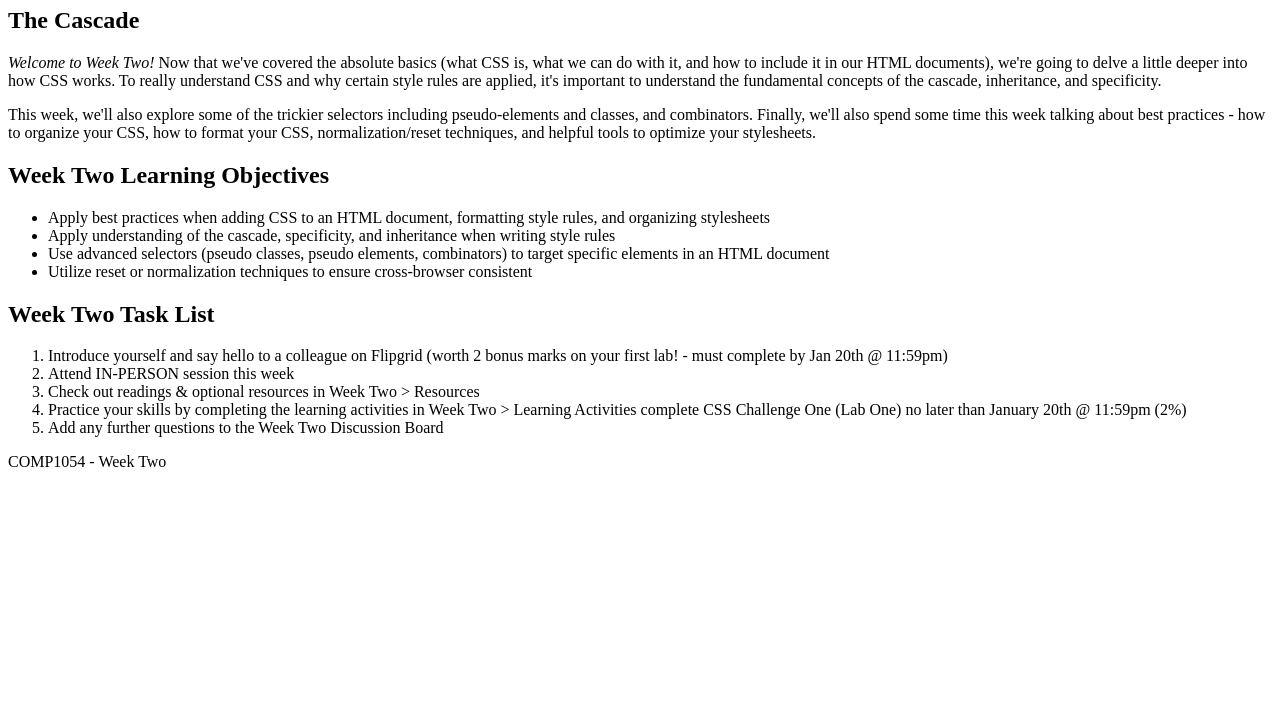
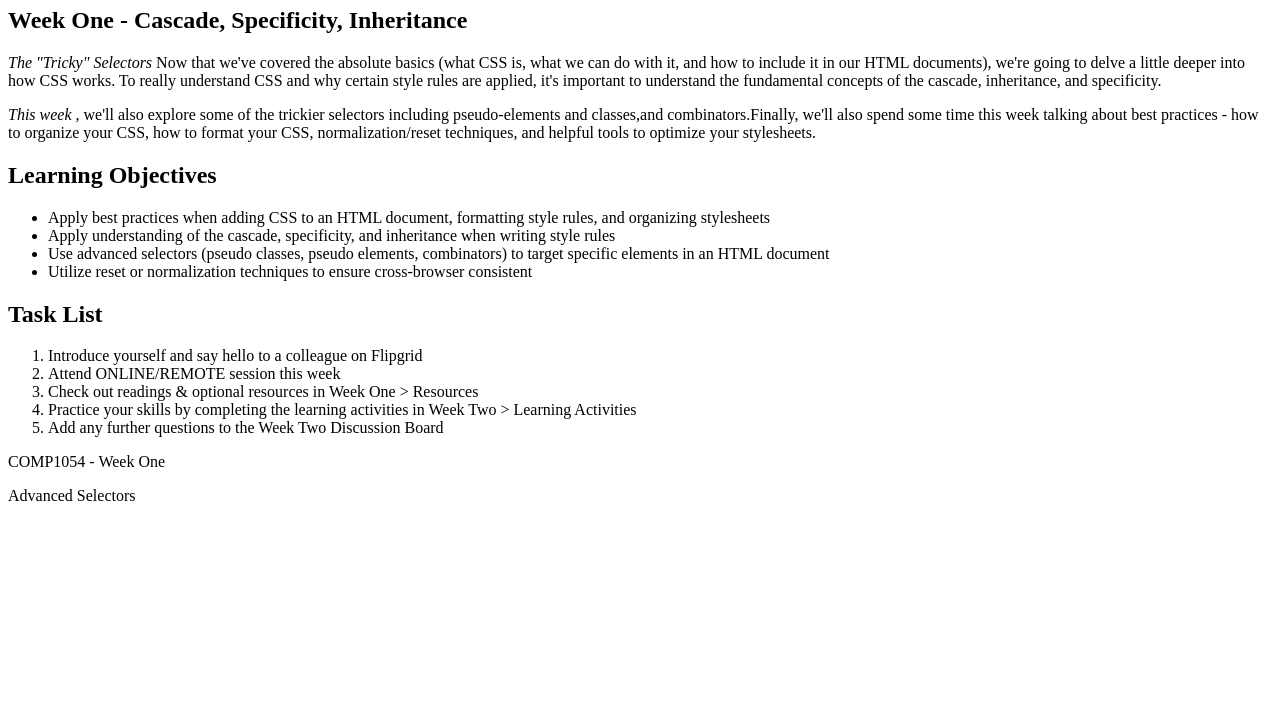
Before and after one commit to JessicaGilfillan/COMP1054-Summer2025-Section01, a plain HTML site: page week_one/start/04__cascade_specificity_inheritance/cascade.html in a window 1280 px wide. Shown: the part 73-800 px from the top of the page. Drawn offline with Linux system fonts and the light colour scheme; files that its build step writes are made by us from their sources.

Commit message:
update content

```diff
--- a/week_one/start/04_example_two_cascade_in_action/example_two_cascade.html
+++ b/week_one/start/04__cascade_specificity_inheritance/cascade.html
@@ -5,35 +5,35 @@
     <meta charset="UTF-8">
     <meta http-equiv="X-UA-Compatible" content="IE=edge">
     <meta name="viewport" content="width=device-width, initial-scale=1.0">
-    <link href="css/cascade.css" rel="stylesheet">
-    <title>Week Two - Intro Activity </title>
+    <link href="css/selectors.css" rel="stylesheet">
+    <title>Week One - Cascade, Specificity, Inheritance</title>
 </head>
 
 <body>
     <div class="wrapper">
         <header>
-            <h1> Week One - Example Two <h1>
+            <h1>Example -<h1>
         </header>
         <main>
             <section>
-                <h2> The Cascade </h2>
-                <p>
-                    <em>Welcome to Week Two!</em>
+                <h2>Week One - Cascade, Specificity, Inheritance </h2>
+                <p class="first-line">
+                    <em>The "Tricky" Selectors </em>
                     Now that we've covered the absolute basics (what CSS is, what we can do with it, and how to include
                     it in our HTML documents), we're going to delve a little deeper into how CSS works. To really
                     understand CSS and why certain style rules are applied, it's important to understand the fundamental
                     concepts of the cascade, inheritance, and specificity.
                 </p>
                 <p>
-                    This week, we'll also explore some of the trickier selectors including pseudo-elements and classes,
-                    and combinators.
-                    Finally, we'll also spend some time this week talking about best practices - how to organize your
+                    <em>This week </em>, we'll also explore some of the trickier selectors including pseudo-elements and
+                    classes,and combinators.Finally, we'll also spend some time this week talking about best practices -
+                    how to organize your
                     CSS, how to format your CSS, normalization/reset techniques, and helpful tools to optimize your
                     stylesheets.
                 </p>
             </section>
             <section>
-                <h2> Week Two Learning Objectives</h2>
+                <h2> Learning Objectives</h2>
                 <ul>
                     <li> Apply best practices when adding CSS to an HTML document, formatting style rules, and
                         organizing stylesheets</li>
@@ -47,20 +47,22 @@
                 </ul>
             </section>
             <section>
-                <h2> Week Two Task List </h2>
+                <h2> Task List </h2>
                 <ol>
-                    <li>Introduce yourself and say hello to a colleague on Flipgrid (worth 2 bonus marks on your first
-                        lab! - must complete by Jan 20th @ 11:59pm) </li>
-                    <li>Attend IN-PERSON session this week </li>
-                    <li>Check out readings & optional resources in Week Two > Resources </li>
+                    <li>Introduce yourself and say hello to a colleague on Flipgrid </li>
+                    <li>Attend ONLINE/REMOTE session this week </li>
+                    <li>Check out readings & optional resources in Week One > Resources </li>
                     <li>Practice your skills by completing the learning activities in Week Two > Learning Activities
-                        complete CSS Challenge One (Lab One) no later than January 20th @ 11:59pm (2%) </li>
+                    </li>
                     <li>Add any further questions to the Week Two Discussion Board</li>
                 </ol>
             </section>
         </main>
         <footer>
-            <p>COMP1054 - Week Two </p>
+            <p>COMP1054 - Week One </p>
+            <div>
+                <p> Advanced Selectors </p>
+            </div>
         </footer>
     </div>
 </body>
```
Also changed, not shown: week_one/start/03_advanced_selectors/advanced_selectors.html (renamed from week_one/start/03_example_one_selectors/example_one_tricky_selectors.html, +9 -11 lines), week_one/start/03_advanced_selectors/css/selectors.css (renamed from week_one/start/03_example_one_selectors/css/selectors.css), week_one/start/04__cascade_specificity_inheritance/css/cascade.css (renamed from week_one/start/04_example_two_cascade_in_action/css/cascade.css), 2 other files.
